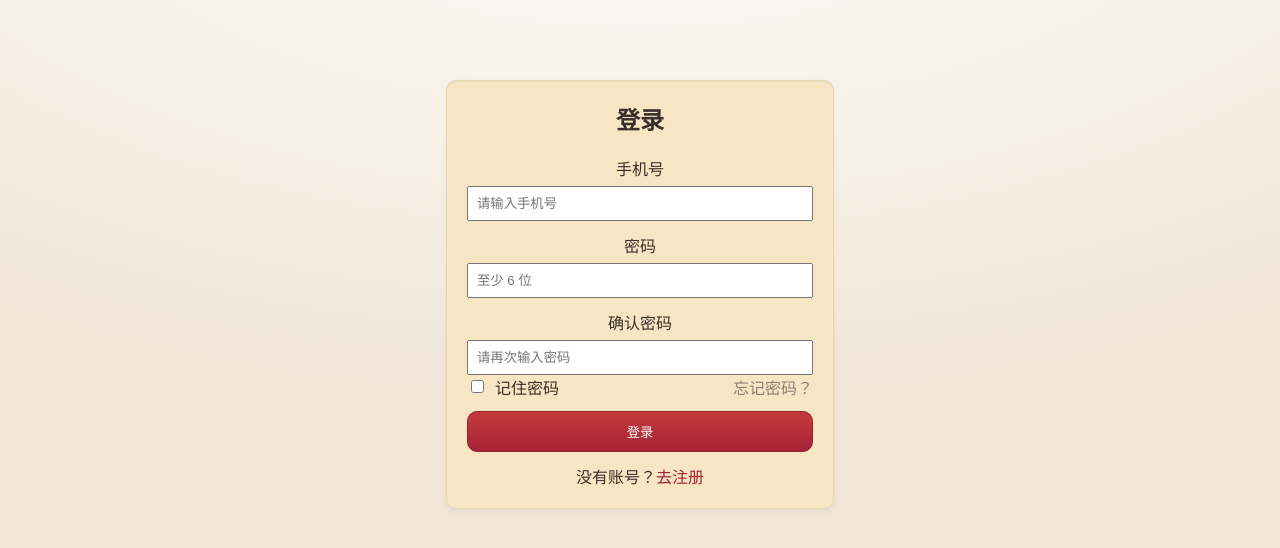
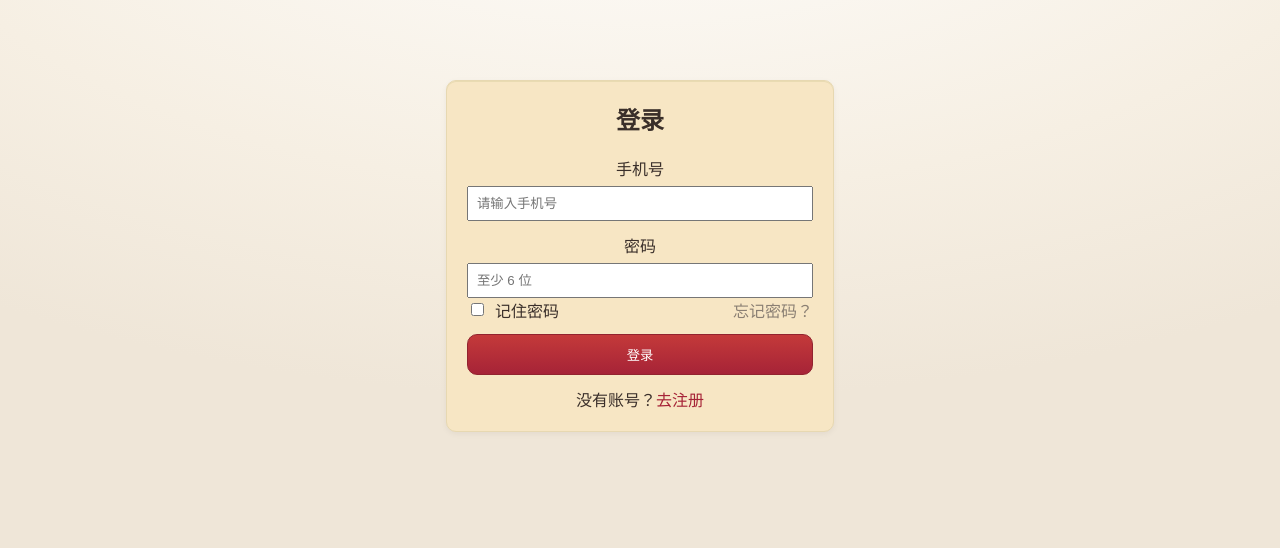
Before and after one commit to 401A-Coding/2025-Autumn-Software-Engineering, a React app in the folder frontend/: page /login in a window 1280 px wide. Shown: the top 548 px of the page. Built offline with nearby package versions, Linux system fonts and the light colour scheme; no server answers; the HTML template or start-up script is replaced by a standard one.

Commit message:
fix(auth): remove confirm-password from Login (only register/reset require confirmation)

```diff
--- a/frontend/src/pages/auth/Login.tsx
+++ b/frontend/src/pages/auth/Login.tsx
@@ -10,7 +10,6 @@ const phoneRegex = /^1[3-9]\d{9}$/
 export default function Login() {
     const [phone, setPhone] = useState('')
     const [password, setPassword] = useState('')
-    const [confirmPassword, setConfirmPassword] = useState('')
     const [remember, setRemember] = useState(false)
     const [loading, setLoading] = useState(false)
     const [error, setError] = useState<string | null>(null)
@@ -20,7 +19,6 @@ export default function Login() {
         e.preventDefault()
         if (!phoneRegex.test(phone)) return setError('请输入合法的手机号')
         if (password.length < 6) return setError('密码至少 6 位')
-        if (confirmPassword !== password) return setError('两次输入的密码不一致')
         setError(null); setLoading(true)
         try {
             type LoginReq = operations['authLogin']['requestBody']['content']['application/json']
@@ -83,16 +81,6 @@ export default function Login() {
                             placeholder="至少 6 位"
                         />
                     </label>
-                    <label className="auth-label">
-                        确认密码
-                        <input
-                            className="auth-input"
-                            type="password"
-                            value={confirmPassword}
-                            onChange={e => setConfirmPassword(e.target.value)}
-                            placeholder="请再次输入密码"
-                        />
-                    </label>
                     <div className="row-between" style={{ alignItems: 'center' }}>
                         <label style={{ display: 'flex', alignItems: 'center', gap: 8 }}>
                             <input type="checkbox" checked={remember} onChange={(e) => setRemember(e.target.checked)} />
```
